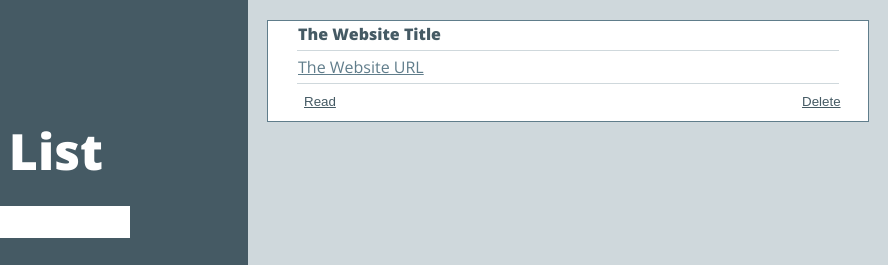
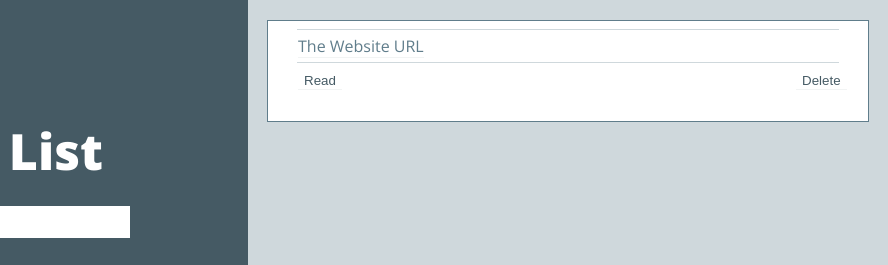
Before and after one commit to CHZMKL/linked-list-project, a plain HTML site: page index.html in a window 1280 px wide. Both pictures are taken after a click on the button "Enter". Shown: the top 265 px of the page, 392-1280 px from the left. Drawn offline with nearby package versions, Linux system fonts and the light colour scheme.

Commit message:
We have AN input working.

```diff
--- a/function.js
+++ b/function.js
@@ -1,3 +1,10 @@
 var title = $('.siteTitle');
 var url = $('.siteURL');
 var submit = $('.submit');
+var bookmarkTitle = $('.cardTitle');
+var bookmarkURL = $('.cardURL');
+
+$('.submit').on('click', function() {
+  var newLink = title.val();
+  bookmarkTitle.text(newLink);
+});
--- a/index.html
+++ b/index.html
@@ -29,7 +29,7 @@
 
     <section class="containerRight">
 
-      <div class="defaultCard">
+      <li class="defaultCard">
 
         <p class="cardTitle">The Website Title</p>
 
@@ -43,12 +43,13 @@
 
         <button class="delete">Delete</button>
 
-      </div>
+      </li>
 
     </section>
 
   </section>
 
+  <script src="jquery.js"></script>
   <script src="function.js"></script>
 
   </body>
--- a/styles.css
+++ b/styles.css
@@ -79,18 +79,23 @@ hr {
 .cardURL {
   margin: 5px 0 0 30px;
   color: #607D8B;
-  text-decoration: underline;
-  /*border-top: 1px solid ;
-  border-top-color: red;
-  display: inline;*/
+  border-bottom: 1px solid ;
+  border-bottom-color: #F2F4F4;
+  display: inline;
 }
 
 .read, .delete {
   border: none;
   color: #455A64;
   background-color: #FFFFFF;
-  text-decoration: underline;
+  border-bottom: 1px solid ;
+  border-bottom-color: #F2F4F4;
+  display: inline;
+}
 
+.cardURL:hover, .read:hover, .delete:hover {
+  border-bottom-color: #FFC107;
+  font-weight: bold;
 }
 
 .read {
```
